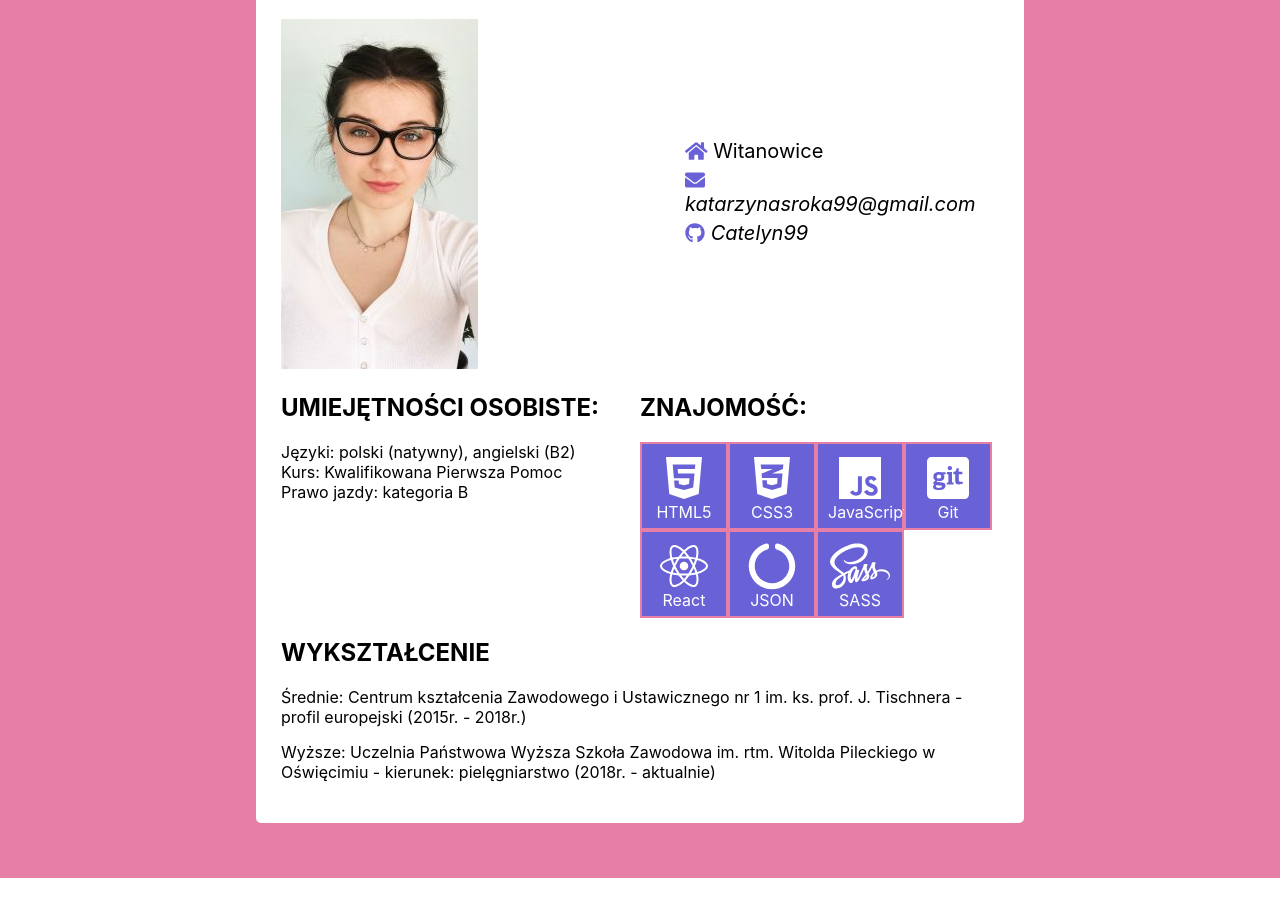
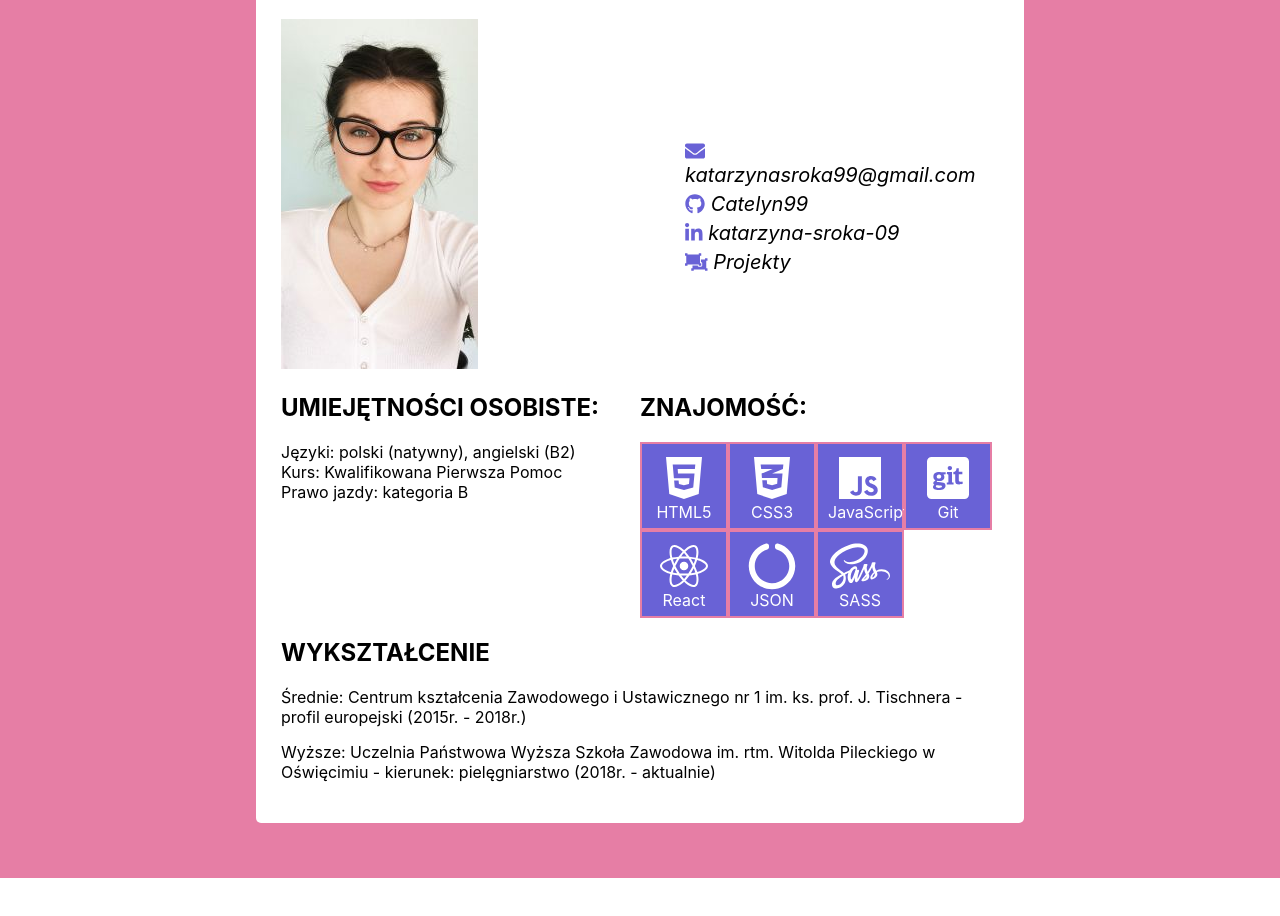
Before and after one commit to Catelyn99/Portfolio, a React (Create React App) app: page / in a window 1280 px wide. Shown: the part 1200-2116 px from the top of the page. Built offline with nearby package versions, Linux system fonts and the light colour scheme.

Commit message:
little changes

```diff
--- a/src/App.jsx
+++ b/src/App.jsx
@@ -25,7 +25,7 @@ const App = () => {
           <AboutMe />
         </div>
         <div id={styles.cv} className={styles.section} ref={refCv}>
-          <Cv />
+          <Cv scrollToProjects={scrollToProjects} />
         </div>
         <div id={styles.projects} className={styles.section} ref={refProjects}>
           <Projects />
--- a/src/CV/CVSkills/CVSkills.jsx
+++ b/src/CV/CVSkills/CVSkills.jsx
@@ -3,7 +3,7 @@ import commonStyles from '../CvCommon.module.scss';
 import React from 'react';
 import { FontAwesomeIcon } from '@fortawesome/react-fontawesome';
 import { faCircleNotch } from '@fortawesome/free-solid-svg-icons';
-import { faHtml5, faCss3Alt, faJs, faGitSquare, faReact, f41e, faSass } from '@fortawesome/free-brands-svg-icons';
+import { faHtml5, faCss3Alt, faJs, faGitSquare, faReact, faSass } from '@fortawesome/free-brands-svg-icons';
 
 class CvSkills extends React.Component {
 
--- a/src/CV/Cv.jsx
+++ b/src/CV/Cv.jsx
@@ -1,13 +1,14 @@
 import styles from './Cv.module.scss';
+import React from 'react';
 import commonStyles from './CvCommon.module.scss';
 import cvPdf from './CV_Sroka_Katarzyna.pdf';
 import myphoto from './myphoto.jpg';
 import CvSkills from './CVSkills/CVSkills';
 import { FontAwesomeIcon } from '@fortawesome/react-fontawesome';
-import { faEnvelope, faHome, faFileDownload } from '@fortawesome/free-solid-svg-icons';
-import { faGithub } from '@fortawesome/free-brands-svg-icons';
+import { faEnvelope, faFileDownload, faObjectUngroup } from '@fortawesome/free-solid-svg-icons';
+import { faGithub, faLinkedinIn } from '@fortawesome/free-brands-svg-icons';
 
-export default function Cv() {
+export default function Cv(props) {
     return (
         <div className={styles.main}>
             <div id={styles.other}>
@@ -21,9 +22,6 @@ export default function Cv() {
                 <div className={commonStyles.block}>
                     <ul id={styles.generaldata} className={commonStyles.list}>
                         <li>
-                            <FontAwesomeIcon icon={faHome} /> Witanowice
-                        </li>
-                        <li>
                             <a href="mailto:katarzynasroka99@gmail.com">
                                 <FontAwesomeIcon icon={faEnvelope} /> <span className={styles.abouticoncaptionlong}>katarzynasroka99@gmail.com</span>
                                 <span className={styles.abouticoncaptionshort}>Email</span>
@@ -35,8 +33,21 @@ export default function Cv() {
                                 <span className={styles.abouticoncaptionshort}>GitHub</span>
                         </a>
                         </li>
+                        <li>
+                            <a href="https://www.linkedin.com/in/katarzyna-sroka-09/">
+                                <FontAwesomeIcon icon={faLinkedinIn} /> <span className={styles.abouticoncaptionlong}>katarzyna-sroka-09</span>
+                                <span className={styles.abouticoncaptionshort}>LinkedIn</span>
+                        </a>
+                        </li>
+                        <li>
+                            <div onClick={props.scrollToProjects}>
+                                <FontAwesomeIcon icon={faObjectUngroup} /> <span className={styles.abouticoncaptionlong}>Projekty</span>
+                                <span className={styles.abouticoncaptionshort}>Projekty</span>
+                        </div>
+                        </li>
                     </ul>
                 </div>
+
             </section>
             <CvSkills />
             <h2>WYKSZTAŁCENIE</h2>
--- a/src/CV/Cv.module.scss
+++ b/src/CV/Cv.module.scss
@@ -1,5 +1,4 @@
 @import '../variables';
-
 #other {
     overflow: hidden;
 }
@@ -18,7 +17,6 @@
 #generaldata {
     margin: 115px 45px 0;
     font-size: 20px;
-
     li:hover svg {
         color: $pink-color;
     }
@@ -40,7 +38,6 @@
 
 #generalcontainer {
     padding-top: 50px;
-
 }
 
 #educationlist li {
@@ -60,35 +57,35 @@
     display: none;
 }
 
+.abouticoncaptionlong {
+    font-style: italic;
+}
+
 @media (max-width: 1200px) {
     #generaldata {
         margin: 10px;
     }
- }
+}
 
-@media (min-width: 992px) {  }
+@media (min-width: 992px) {}
 
 @media (max-width: 768px) {
     #generaldata {
         font-size: 15px;
     }
-
     #myphoto {
         height: 200px;
     }
-
     .main {
         margin: 15px 5%;
     }
- }
-
+}
 
 @media (max-width: 576px) {
     h2 {
         width: 100%;
         text-align: center;
     }
-
     #download {
         float: none;
         display: block;
@@ -98,32 +95,27 @@
         text-align: center;
         border: 2px solid $pink-color;
     }
-
     #myphoto {
         display: block;
         margin: 0 auto;
         border: 2px solid $pink-color;
     }
-
     .abouticoncaptionlong {
         display: none;
     }
-
     .abouticoncaptionshort {
         display: initial;
+        font-style: italic;
     }
-
     #generaldata {
         display: flex;
         justify-content: space-around;
     }
-
     #generaldata li {
         float: left;
         padding: 10px;
         border: 2px solid $blue-color;
     }
-
     #generaldata li:first-child {
         display: none;
     }
```
Also changed, not shown: 1 other file (tests, documents, lock files or other folders).
